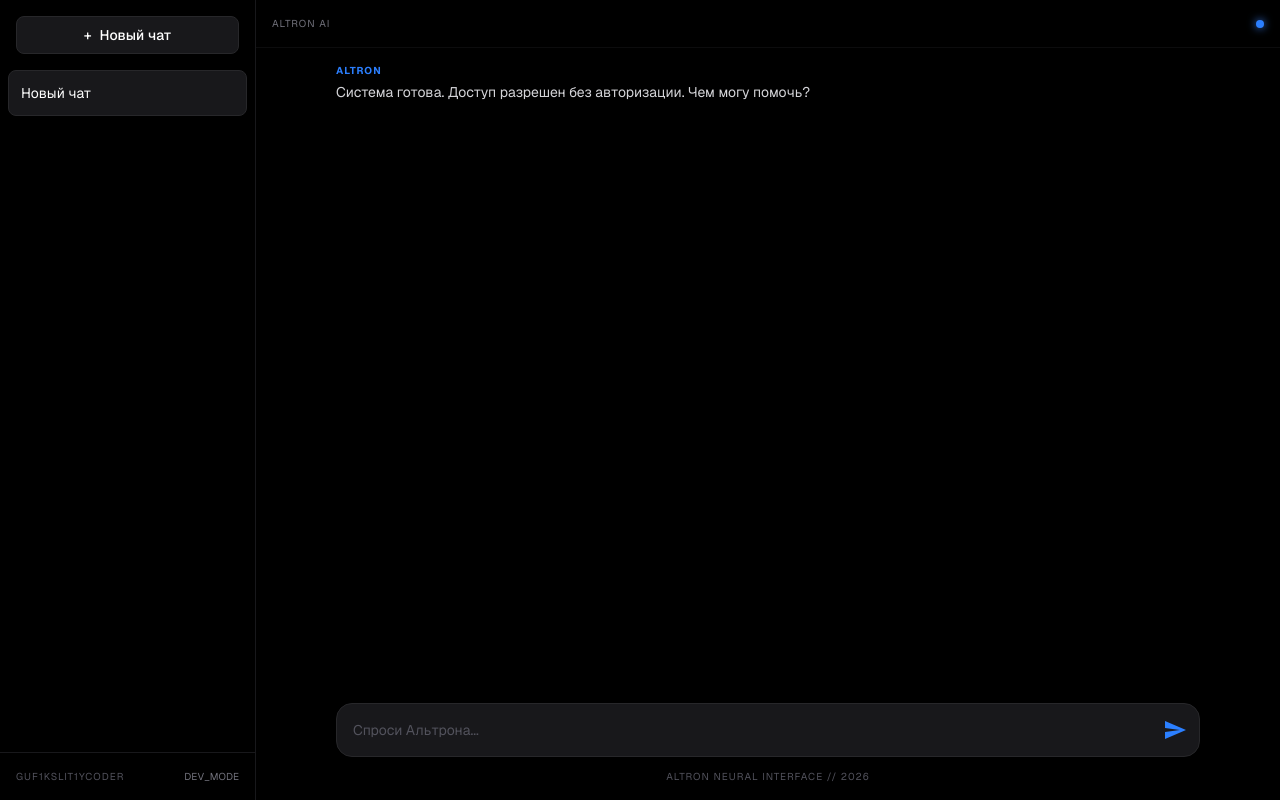
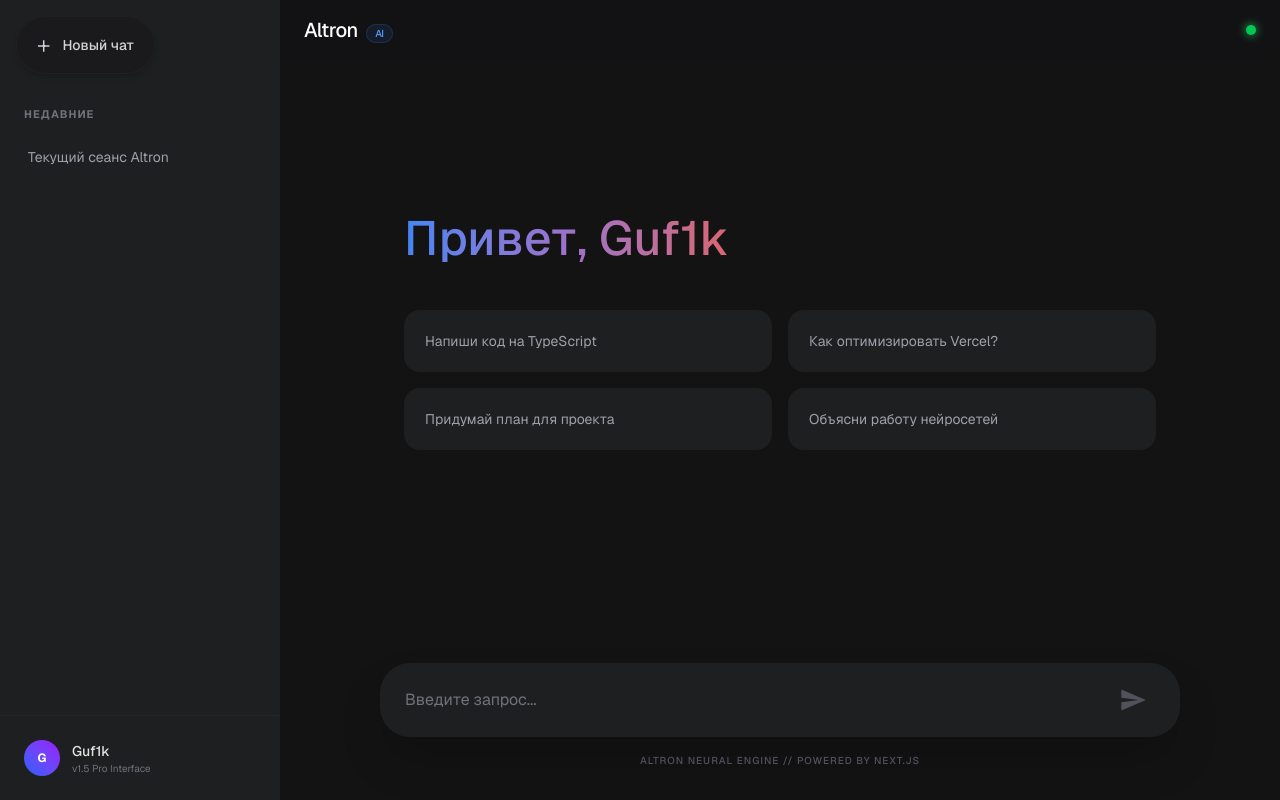
Before and after one commit to Guf1kSlit1yCoder/my-ai-chat, a Next.js app: page / in a window 1280 px wide. Built offline with nearby package versions, Linux system fonts and the light colour scheme.

Commit message:
Full interface and neural logic merge

```diff
--- a/app/page.tsx
+++ b/app/page.tsx
@@ -1,107 +1,226 @@
 "use client";
 
-import { useState, useEffect } from "react";
+import React, { useState, useRef, useEffect } from "react";
 
-export default function AltronApp() {
-  // Искусственная сессия для обхода логина
+/**
+ * Основной компонент Altron в стиле Gemini
+ */
+export default function AltronFullApp() {
+  // Имитируем сессию пользователя (обход логина)
   const session = {
     user: {
-      name: "Guf1kSlit1yCoder",
+      name: "Guf1k",
       email: "dev@altron.ai",
-      image: null
+      avatar: "G"
     }
   };
 
   const [input, setInput] = useState("");
-  const [messages, setMessages] = useState([
-    { role: "assistant", content: "Система готова. Доступ разрешен без авторизации. Чем могу помочь?" }
-  ]);
+  const [messages, setMessages] = useState([]);
   const [loading, setLoading] = useState(false);
-  const [chats, setChats] = useState([
-    { id: "1", title: "Новый чат" }
-  ]);
-  const [currentChatId, setCurrentChatId] = useState("1");
+  const messagesEndRef = useRef<HTMLDivElement>(null);
 
+  // Автопрокрутка вниз при новых сообщениях
+  const scrollToBottom = () => {
+    messagesEndRef.current?.scrollIntoView({ behavior: "smooth" });
+  };
+
+  useEffect(() => {
+    scrollToBottom();
+  }, [messages, loading]);
+
+  /**
+   * Логика отправки сообщения в нейросеть
+   */
   const handleSend = async () => {
-    if (!input.trim()) return;
+    if (!input.trim() || loading) return;
 
-    const userMsg = { role: "user", content: input };
-    setMessages(prev => [...prev, userMsg]);
+    const userMessage = { role: "user", content: input };
+    setMessages((prev) => [...prev, userMessage]);
+    const currentInput = input;
     setInput("");
     setLoading(true);
 
-    // Здесь будет логика запроса к ИИ, пока просто заглушка
-    setTimeout(() => {
-      setMessages(prev => [...prev, {
+    try {
+      // Запрос к твоему API (убедись, что путь /api/chat верный)
+      const response = await fetch("/api/chat", {
+        method: "POST",
+        headers: { "Content-Type": "application/json" },
+        body: JSON.stringify({
+          messages: [...messages, userMessage],
+        }),
+      });
+
+      if (!response.ok) throw new Error("Ошибка API");
+
+      const data = await response.json();
+
+      // Добавляем ответ от нейросети
+      setMessages((prev) => [
+        ...prev,
+        {
           role: "assistant",
-        content: "Режим отладки: вход отключен. Ваши сообщения обрабатываются локально."
-      }]);
+          content: data.choices?.[0]?.message?.content || data.content || data.message || "Ошибка: пустой ответ"
+        },
+      ]);
+    } catch (error) {
+      console.error("Ошибка чата:", error);
+      setMessages((prev) => [
+        ...prev,
+        {
+          role: "assistant",
+          content: "Произошла ошибка связи. Проверь логи в Vercel и настройки API-ключа."
+        },
+      ]);
+    } finally {
       setLoading(false);
-    }, 1000);
+    }
   };
 
   return (
-    <div className="flex h-screen bg-black text-white font-sans selection:bg-blue-500/30">
-      {/* SIDEBAR */}
-      <div className="w-64 border-r border-zinc-900 flex flex-col bg-black/50 backdrop-blur-xl">
-        <div className="p-4">
-          <button className="w-full py-2 px-4 rounded-lg bg-zinc-900 border border-zinc-800 hover:bg-zinc-800 transition-all text-sm font-medium flex items-center justify-center gap-2">
-            <span>+</span> Новый чат
+    <div className="flex h-screen bg-[#131314] text-[#e3e3e3] font-sans overflow-hidden select-none">
+
+      {/* --- SIDEBAR --- */}
+      <aside className="w-[280px] bg-[#1e1f20] flex flex-col hidden lg:flex border-r border-zinc-800/20">
+        <div className="p-4 mb-4">
+          <button
+            onClick={() => setMessages([])}
+            className="flex items-center gap-3 px-5 py-3 bg-[#1a1a1c] hover:bg-[#28292a] rounded-full text-sm transition-all shadow-md border border-zinc-800/50 text-zinc-300"
+          >
+            <span className="text-2xl font-light">+</span>
+            <span className="font-medium">Новый чат</span>
           </button>
         </div>
 
-        <div className="flex-1 overflow-y-auto px-2 space-y-1">
-          {chats.map(chat => (
+        <nav className="flex-1 px-4 space-y-4 overflow-y-auto scrollbar-hide">
+          <div>
+            <p className="px-2 text-[11px] font-bold text-zinc-500 uppercase tracking-widest mb-4">Недавние</p>
+            <div className="space-y-1">
+              <div className="px-3 py-2 text-sm hover:bg-[#28292a] rounded-lg cursor-pointer truncate text-zinc-400 hover:text-zinc-200 transition-colors">
+                Текущий сеанс Altron
+              </div>
+            </div>
+          </div>
+        </nav>
+
+        <div className="p-4 border-t border-zinc-800">
+          <div className="flex items-center gap-3 p-2 hover:bg-[#28292a] rounded-2xl cursor-pointer transition-all">
+            <div className="w-9 h-9 rounded-full bg-gradient-to-tr from-blue-600 to-purple-600 flex items-center justify-center text-xs font-bold text-white">
+              {session.user.avatar}
+            </div>
+            <div className="flex flex-col">
+              <span className="text-sm font-medium">{session.user.name}</span>
+              <span className="text-[10px] text-zinc-500">v1.5 Pro Interface</span>
+            </div>
+          </div>
+        </div>
+      </aside>
+
+      {/* --- MAIN CONTENT --- */}
+      <main className="flex-1 flex flex-col relative bg-[#131314]">
+
+        {/* HEADER */}
+        <header className="p-4 flex justify-between items-center sticky top-0 bg-[#131314]/80 backdrop-blur-md z-30">
+          <div className="flex items-center gap-3">
+            <h2 className="text-xl font-medium text-white ml-2 tracking-tight">
+              Altron <span className="text-[10px] bg-blue-500/10 text-blue-400 px-2 py-0.5 rounded-full border border-blue-500/20 ml-1">AI</span>
+            </h2>
+          </div>
+          <div className="flex items-center gap-4 mr-2">
+            <div className="w-2.5 h-2.5 bg-green-500 rounded-full shadow-[0_0_10px_#22c55e]"></div>
+          </div>
+        </header>
+
+        {/* CHAT VIEW */}
+        <div className="flex-1 overflow-y-auto custom-scrollbar">
+          <div className="max-w-[800px] mx-auto px-6 py-8">
+            {messages.length === 0 ? (
+              <div className="h-[60vh] flex flex-col justify-center animate-in fade-in slide-in-from-bottom-8 duration-1000">
+                <h1 className="text-5xl font-medium mb-12 bg-gradient-to-r from-[#4285f4] via-[#9b72cb] to-[#d96570] bg-clip-text text-transparent w-fit">
+                  Привет, {session.user.name}
+                </h1>
+                <div className="grid grid-cols-1 sm:grid-cols-2 gap-4">
+                  {[
+                    "Напиши код на TypeScript",
+                    "Как оптимизировать Vercel?",
+                    "Придумай план для проекта",
+                    "Объясни работу нейросетей"
+                  ].map((text) => (
                     <div
-              key={chat.id}
-              className={`p-3 text-sm rounded-lg cursor-pointer truncate ${currentChatId === chat.id ? 'bg-zinc-900 border border-zinc-800 text-white' : 'hover:bg-zinc-900/50 text-zinc-400'}`}
+                      key={text}
+                      onClick={() => setInput(text)}
+                      className="p-5 bg-[#1e1f20] hover:bg-[#28292a] rounded-2xl cursor-pointer transition-all border border-transparent hover:border-zinc-700 text-zinc-400 hover:text-zinc-200"
                     >
-              {chat.title}
+                      <p className="text-sm">{text}</p>
                     </div>
                   ))}
                 </div>
-
-        <div className="pt-4 border-t border-zinc-900 flex items-center justify-between px-4 pb-4">
-          <span className="text-[10px] uppercase text-zinc-600 tracking-widest">{session.user.name}</span>
-          <button className="text-[10px] text-zinc-500 hover:text-white transition-colors">DEV_MODE</button>
               </div>
+            ) : (
+              <div className="space-y-10 pb-12">
+                {messages.map((m, i) => (
+                  <div
+                    key={i}
+                    className={`flex gap-5 animate-in fade-in slide-in-from-bottom-2 duration-300 ${m.role === "assistant" ? "items-start" : "flex-row-reverse items-start"}`}
+                  >
+                    <div className={`w-9 h-9 rounded-full flex-shrink-0 flex items-center justify-center shadow-lg text-[10px] font-bold ${m.role === "assistant" ? "bg-blue-600 text-white" : "bg-zinc-700 text-zinc-300"}`}>
+                      {m.role === "assistant" ? "AL" : "ME"}
                     </div>
-
-      {/* MAIN CHAT */}
-      <div className="flex-1 flex flex-col relative">
-        <header className="p-4 flex justify-between items-center border-b border-zinc-900/50">
-          <span className="text-zinc-500 text-[10px] tracking-widest uppercase">ALTRON AI</span>
-          <div className="w-2 h-2 bg-blue-500 rounded-full shadow-[0_0_8px_#3b82f6]"></div>
-        </header>
-
-        <div className="flex-1 overflow-y-auto p-4 md:px-20 space-y-8 scrollbar-hide">
-          {messages.map((m, i) => (
-            <div key={i} className={`flex ${m.role === 'user' ? 'justify-end' : 'justify-start'}`}>
-              <div className={`max-w-[80%] text-sm ${m.role === 'user' ? 'bg-zinc-900 p-4 rounded-2xl text-white' : 'w-full text-zinc-300'}`}>
-                {m.role === 'assistant' && <div className="text-[10px] font-bold text-blue-500 mb-1 tracking-widest">ALTRON</div>}
+                    <div className={`text-[16px] leading-[1.7] selection:bg-blue-500/30 ${m.role === "assistant" ? "text-zinc-200 w-full" : "bg-[#28292a] px-5 py-3 rounded-[24px] max-w-[85%] text-white"}`}>
                       {m.content}
                     </div>
                   </div>
                 ))}
-          {loading && <div className="text-xs text-zinc-600 animate-pulse font-mono">Анализ данных...</div>}
+                {loading && (
+                  <div className="flex gap-5 items-start">
+                    <div className="w-9 h-9 rounded-full bg-blue-600 flex items-center justify-center text-[10px] font-bold animate-pulse">AL</div>
+                    <div className="mt-3 flex gap-1.5">
+                      <div className="w-1.5 h-1.5 bg-blue-500 rounded-full animate-bounce"></div>
+                      <div className="w-1.5 h-1.5 bg-blue-500 rounded-full animate-bounce [animation-delay:0.2s]"></div>
+                      <div className="w-1.5 h-1.5 bg-blue-500 rounded-full animate-bounce [animation-delay:0.4s]"></div>
+                    </div>
+                  </div>
+                )}
+                <div ref={messagesEndRef} />
+              </div>
+            )}
+          </div>
         </div>
 
-        <div className="p-4 md:px-20 bg-gradient-to-t from-black via-black to-transparent">
-          <div className="max-w-4xl mx-auto relative flex items-center bg-zinc-900 rounded-2xl border border-zinc-800 focus-within:border-zinc-700 transition-all">
+        {/* INPUT BAR */}
+        <div className="p-4 pb-8 bg-gradient-to-t from-[#131314] via-[#131314] to-transparent">
+          <div className="max-w-[800px] mx-auto">
+            <div className="flex items-center bg-[#1e1f20] rounded-[30px] px-6 py-2 border border-transparent focus-within:border-zinc-700 focus-within:bg-[#1a1a1c] shadow-2xl transition-all">
               <input
                 value={input}
                 onChange={(e) => setInput(e.target.value)}
-              onKeyDown={(e) => e.key === 'Enter' && handleSend()}
-              className="w-full bg-transparent p-4 outline-none text-sm text-white placeholder-zinc-600"
-              placeholder="Спроси Альтрона..."
+                onKeyDown={(e) => e.key === "Enter" && handleSend()}
+                placeholder="Введите запрос..."
+                className="w-full bg-transparent py-4 outline-none text-[16px] text-white placeholder-zinc-500"
               />
-            <button onClick={handleSend} className="p-3 text-blue-500 hover:text-blue-400 transition-colors">
-              <svg viewBox="0 0 24 24" fill="currentColor" className="w-6 h-6"><path d="M2.01 21L23 12 2.01 3 2 10l15 2-15 2z" /></svg>
+              <button
+                onClick={handleSend}
+                disabled={!input.trim() || loading}
+                className={`p-2 transition-all ${input.trim() ? "text-blue-500 hover:scale-110" : "text-zinc-600"}`}
+              >
+                <svg className="w-7 h-7" fill="currentColor" viewBox="0 0 24 24"><path d="M2.01 21L23 12 2.01 3 2 10l15 2-15 2z"/></svg>
               </button>
             </div>
-          <p className="text-[10px] text-center mt-3 text-zinc-600 tracking-widest uppercase">Altron Neural Interface // 2026</p>
+            <p className="text-[10px] text-center mt-4 text-zinc-600 tracking-widest font-medium uppercase">
+              Altron Neural Engine // Powered by Next.js
+            </p>
           </div>
         </div>
+      </main>
+
+      {/* GLOBAL STYLES */}
+      <style jsx global>{`
+        .custom-scrollbar::-webkit-scrollbar { width: 6px; }
+        .custom-scrollbar::-webkit-scrollbar-track { background: transparent; }
+        .custom-scrollbar::-webkit-scrollbar-thumb { background: #28292a; border-radius: 10px; }
+        .scrollbar-hide::-webkit-scrollbar { display: none; }
+        .scrollbar-hide { -ms-overflow-style: none; scrollbar-width: none; }
+      `}</style>
     </div>
   );
 }
```
Lines whose indentation alone changed are shown as unchanged.
